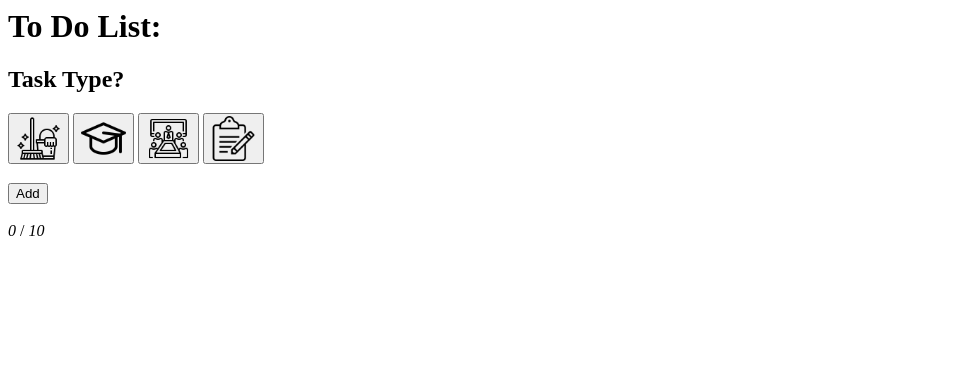
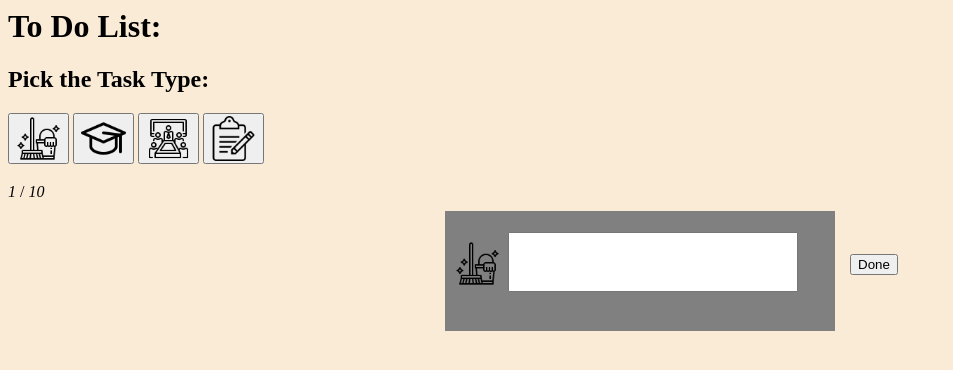
Before and after one commit to Beedrick/ToDoList, a plain HTML site: page index.html in a window 1280 px wide. Both pictures are taken after a click on the button 38 px from the left and 138 px from the top of the page. Shown: the whole page, without its empty margins (0-953 px from the left). Drawn offline with Linux system fonts and the light colour scheme.

Commit message:
styling changed body background, input text box added

```diff
--- a/index.html
+++ b/index.html
@@ -8,30 +8,22 @@
 
 </head>
 
-<body>
+<body id="bodystyle">
     <h1>To Do List:</h1>
 
     <div id="catagories">
-        <h2>Task Type?</h2>
-        <button>
-            <img src="/images/household.png" class="cataButton" alt="chores" title="chores">
+        <h2>Pick the Task Type:</h2>
+        <button onclick="addToList('/images/household.png')">
+            <img src="/images/household.png" class="cataButton" alt="chores" title="chores" id="chores">
         </button>
-        <button>
+        <button onclick="addToList('/images/graduation-hat.png')">
             <img src="/images/graduation-hat.png" class="cataButton" alt="study" title="studies">
         </button>
-        <button>
+        <button onclick="addToList('/images/meeting-room.png')">
             <img src="/images/meeting-room.png" class="cataButton" alt="meetings" title="meetings">
         </button>
-        <button>
+        <button onclick="addToList('/images/clipboards.png')">
             <img src="/images/clipboards.png" class="cataButton" alt="other" title="other">
-        </button>
-    </div>
-
-    </br>
-
-    <div>
-        <button onclick="addToList()">
-            Add
         </button>
     </div>
 
--- a/script.js
+++ b/script.js
@@ -1,6 +1,12 @@
-function addToList() {
+function addToList(catagory) {
     var newDiv = document.createElement('div');
     newDiv.className = 'taskBox';
+
+    var cataImage = document.createElement('img');
+    cataImage.src = catagory;
+    cataImage.className = 'taskImage';
+
+    newDiv.appendChild(cataImage);
 
     var removebutton = document.createElement('button');
     removebutton.className = 'doneButton';
@@ -11,15 +17,16 @@ function addToList() {
         decNumTask();
     });
 
+    var textBox = document.createElement('input');
+    textBox.className = 'inputBox';
+
     if(document.getElementById("numOfTask").innerHTML == 10){
-        prompt("Too many tasks!")
-        prompt().
         console.log("Error: no more than 10 tasks allowed!")
         return;
     }
 
     newDiv.appendChild(removebutton);
-
+    newDiv.appendChild(textBox);
     document.getElementById('container').appendChild(newDiv);
     incNumTask();
 }
@@ -31,7 +38,3 @@ function incNumTask() {
 function decNumTask() {
     document.getElementById("numOfTask").innerHTML--;
 }
-
-function catagory(){
-
-}
--- a/style.css
+++ b/style.css
@@ -1,17 +1,38 @@
 .taskBox {
     width: 390px;
     height: 120px;
-    background-color: lightblue;
+    background-color: grey;
     margin-top: 10px;
     margin-inline: auto;
 }
 
 .doneButton {
-    margin-top: 40px;
-    margin-left: 450px;
+    position: relative;
+    left: 360px;;
+    top: 12.5;
 }
 
 .cataButton {
     width: 45px;
     height: 45px;
 }
+
+.taskImage {
+    position: relative;
+    width: 45px;
+    height: 45px;
+    top: 30;
+    left: 10;
+}
+
+.inputBox {
+    position: relative;
+    left: -30;
+    top: 10;
+    width: 290px;
+    height: 60px;
+}
+
+#bodystyle {
+    background-color: antiquewhite;
+}
```
